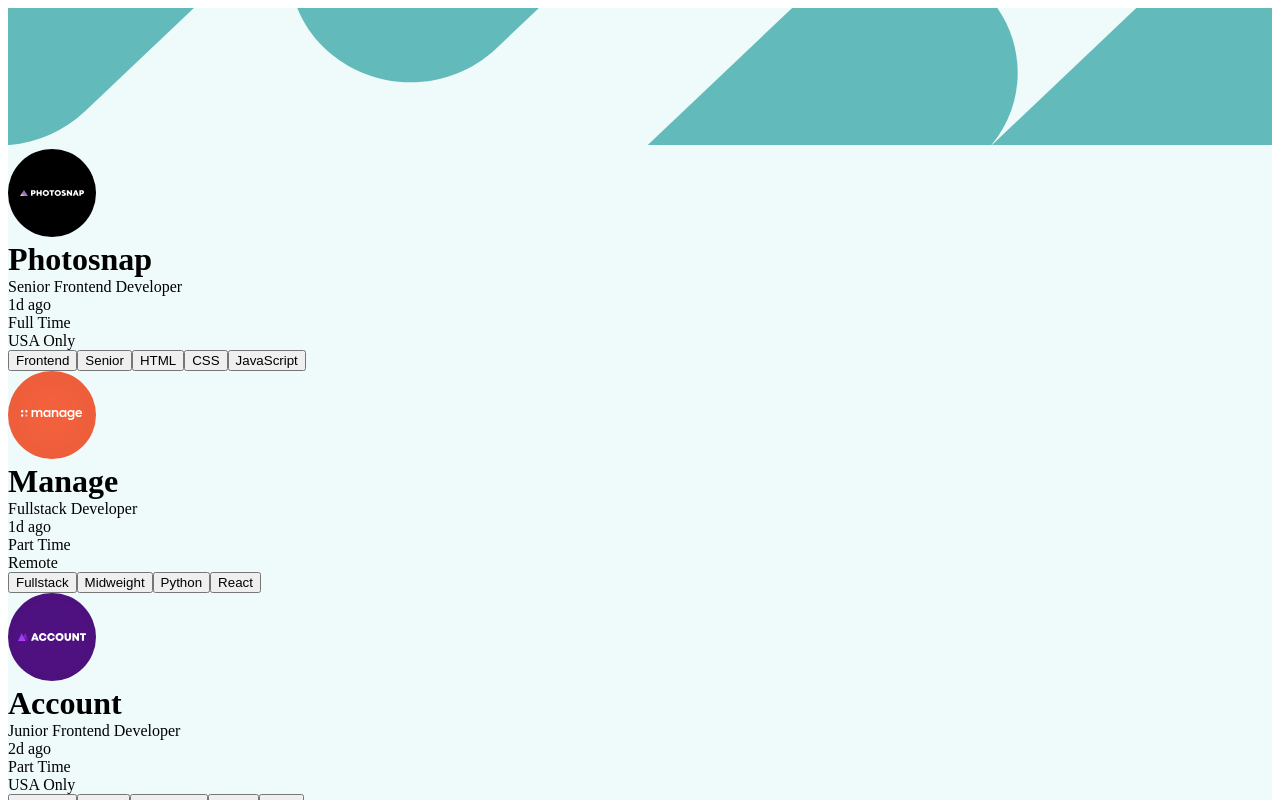
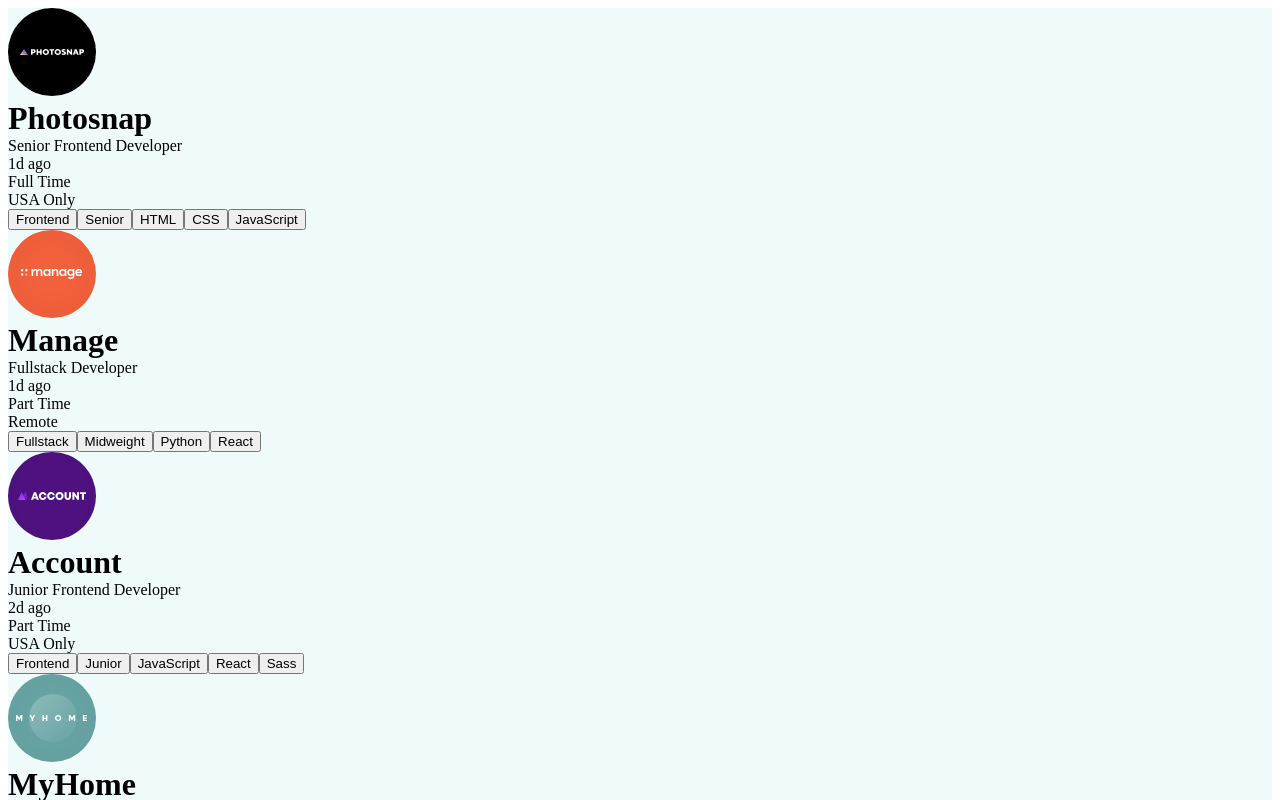
Before and after one commit to sagites/static-job-listings-master, a React (Vite) app: page / in a window 1280 px wide. Shown: the top 800 px of the page. Built offline with nearby package versions, Linux system fonts and the light colour scheme.

Commit message:
Added some styling

```diff
--- a/src/App.jsx
+++ b/src/App.jsx
@@ -7,9 +7,6 @@ import "./App.css"
 const App = ({data}) => {
   return (
     <div className="body">
-      <div className="backpicture">
-        <img src="../public/images/bg-header-desktop.svg" alt="" />
-      </div>
 
       <div>
        {data && data.map( (item, i) => (
```
